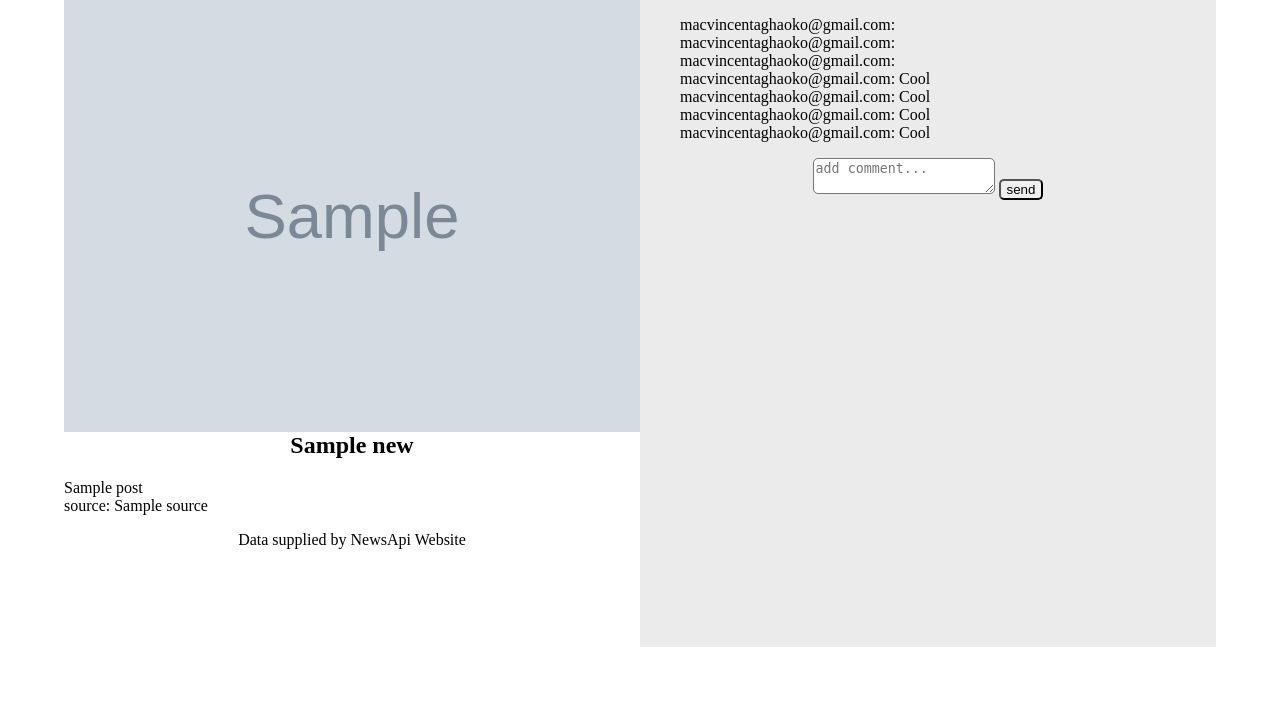
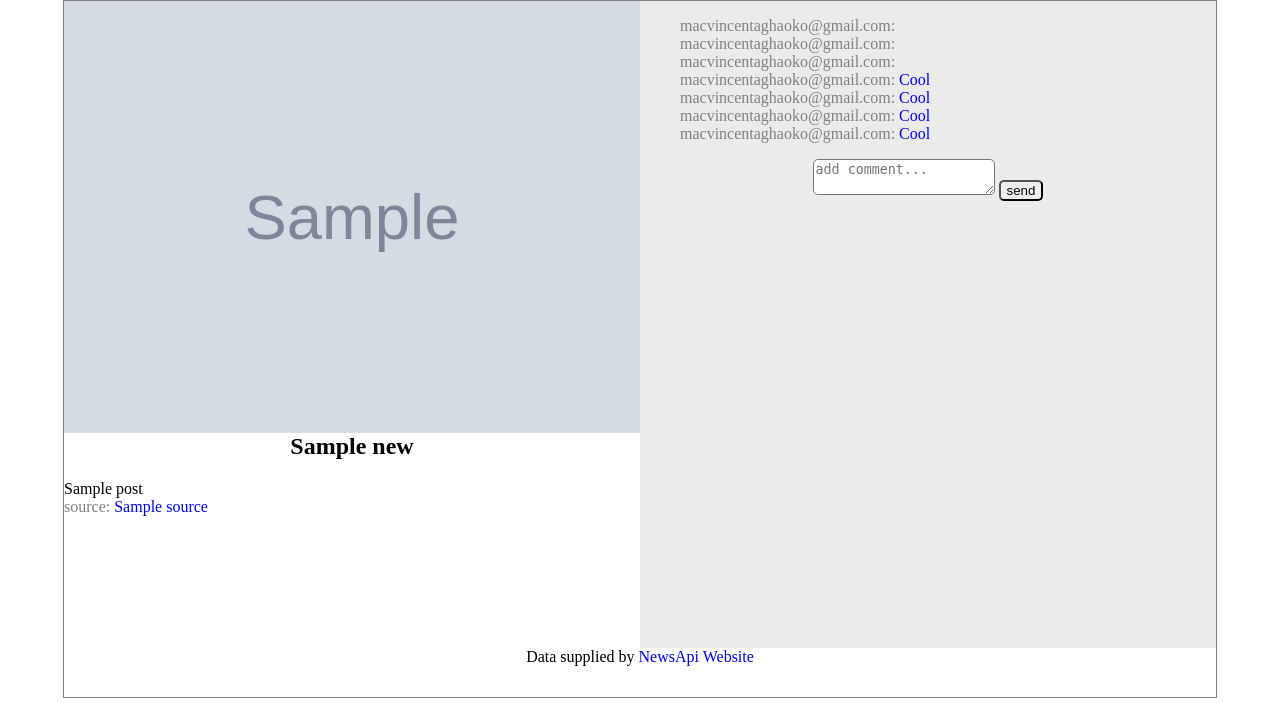
Before and after one commit to macvincent/NewsRoom, a Django app: template blog/templates/static/chatroom.html in a window 1280 px wide. Shown: the part 97-800 px from the top of the page. Run offline with Django 3.2, Linux system fonts and the light colour scheme; data comes from the database, SQL or seed files in the repository; both versions use the stored data as it was after the commit; the template is opened without the code that fills it: values that come from a table or form of the project are taken from there, most other values are stand-ins (such as "Sample title", 1, 10 or a date in 2020); grey boxes marked "Sample" are stand-in pictures.

Commit message:
fix: Get chatroom to okay! state

```diff
--- a/blog/static/css/chatroom.css
+++ b/blog/static/css/chatroom.css
@@ -34,6 +34,7 @@ body,html{
     text-align: right;
 }
 h1{
+    color: black;
     display: inline;
     font-family: 'Gill Sans', 'Gill Sans MT', Calibri, 'Trebuchet MS', sans-serif;
 }
@@ -42,6 +43,7 @@ h1{
     width: 50px;
 }
 .chatroom{
+    border: 1px solid grey;
     margin: auto;
     width: 90%;
     height: 87%;
@@ -102,5 +104,7 @@ h1{
 }
 a{
     text-decoration: none;
-    color: black;
 }
+.name{
+    color: grey;
+}
--- a/blog/templates/static/chatroom.html
+++ b/blog/templates/static/chatroom.html
@@ -28,15 +28,14 @@
                     <p>
                         {{news.post}}
                         <br>
-                        source: <a href="{{news.url}}">{{news.source}}</a>
+                        <span class="name">source: <a href="{{news.url}}">{{news.source}}</a></span>
                     </p>
-                    <footer>Data supplied by NewsApi Website</footer>
                 </div>
                 <div class="comment">
                     <div class="commmentbox">
                         <ul>
                             {% for comment in comments %}
-                                <li><a href = "{% url 'viewcomment' %}">{{comment.name.username}}: {{comment.comment}}</a></li>
+                                <li><a href = "{% url 'viewcomment' %}"><span class="name">{{comment.name.username}}: </span> {{comment.comment}}</a></li>
                             {% endfor %}
                         </ul>
                     </div>
@@ -49,6 +48,7 @@
                     </div>
                 </div>
             </div>
+            <footer>Data supplied by <a href="https://newsapi.org/">NewsApi Website</a></footer>
         </div>
     </body>
 </html>
--- a/blog/urls.py
+++ b/blog/urls.py
@@ -19,7 +19,7 @@ import blog.views as views
 
 urlpatterns = [
     path('', views.BlogHome.as_view(), name = 'home'),
-    path('news/', views.ChatRoom.as_view(), name = 'chatroom'),
-    path('comments/', views.ChatRoom.as_view(), name = 'viewcomment'),
+    path('chatroom/', views.ChatRoom.as_view(), name = 'chatroom'),
+    path('chatroom/', views.ChatRoom.as_view(), name = 'viewcomment'),
     path('profile/', views.ProfileView.as_view(), name = 'profile'),
 ]
```
Also changed, not shown: db.sqlite3.
